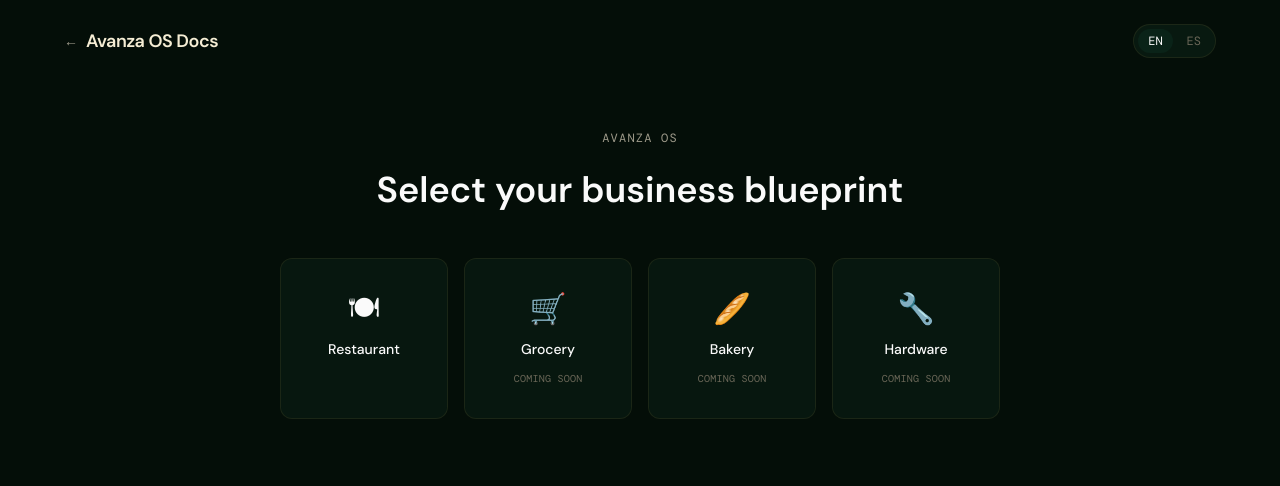
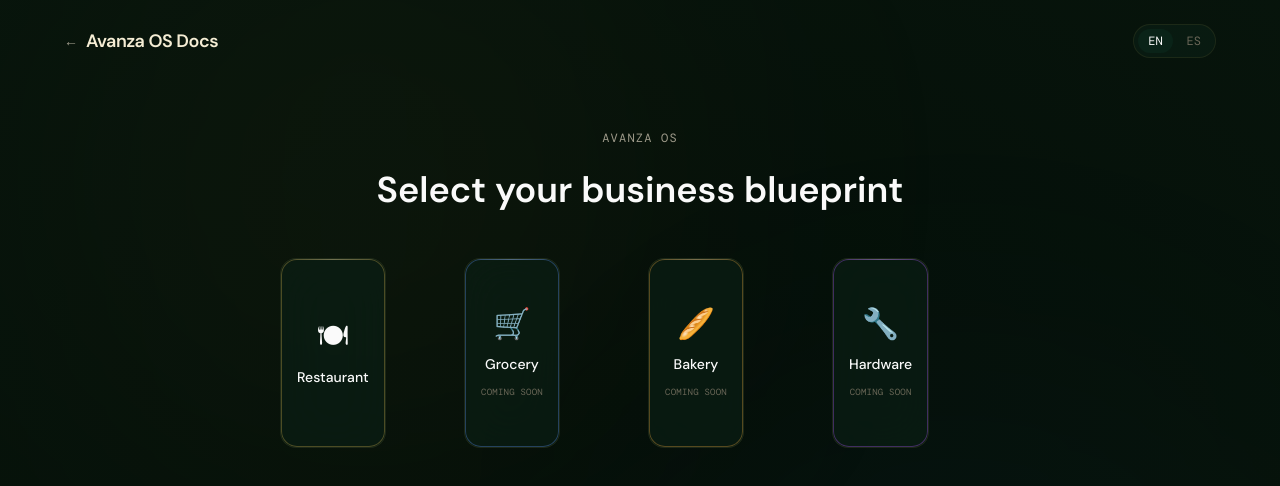
Before and after one commit to avanzatech/avanza-docs, a React (Vite) app: page /docs/1/os/pick in a window 1280 px wide. Shown: the top 486 px of the page. Built offline with nearby package versions, Linux system fonts and the light colour scheme; the HTML template or start-up script is replaced by a standard one.

Commit message:
redesign blueprint picker — shared card style, ambient background, coming soon lock

```diff
--- a/src/pages/BlueprintPicker.tsx
+++ b/src/pages/BlueprintPicker.tsx
@@ -1,59 +1,131 @@
-import { motion } from "framer-motion";
+import { useRef, useState } from "react";
+import { motion, useMotionValue, useTransform, useSpring } from "framer-motion";
 import { useNavigate } from "react-router-dom";
 import { usePreferences } from "../lib/LanguageContext";
 import LanguageSwitcher from "../components/LanguageSwitcher";
+import AmbientBackground from "../components/AmbientBackground";
+import ComingSoonOverlay from "../components/ComingSoonOverlay";
 
 const blueprints = [
-  { id: "restaurant", icon: "🍽", en: "Restaurant", es: "Restaurante", active: true },
-  { id: "grocery", icon: "🛒", en: "Grocery", es: "Tienda de Alimentación", active: false },
-  { id: "bakery", icon: "🥖", en: "Bakery", es: "Panadería", active: false },
-  { id: "hardware", icon: "🔧", en: "Hardware", es: "Ferretería", active: false },
+  { id: "restaurant", icon: "🍽", en: "Restaurant", es: "Restaurante", active: true, glow: "rgba(201,168,76,0.16)" },
+  { id: "grocery", icon: "🛒", en: "Grocery", es: "Tienda de Alimentación", active: false, glow: "rgba(91,141,239,0.14)" },
+  { id: "bakery", icon: "🥖", en: "Bakery", es: "Panadería", active: false, glow: "rgba(232,163,61,0.14)" },
+  { id: "hardware", icon: "🔧", en: "Hardware", es: "Ferretería", active: false, glow: "rgba(168,85,247,0.14)" },
 ];
+
+// Same tilt/glow interaction as the main landing page's ProductCard, scaled
+// down for a 4-up grid — one shared visual language across both screens.
+function BlueprintCard({
+  b,
+  lang,
+  t,
+  onSelect,
+}: {
+  b: (typeof blueprints)[number];
+  lang: "en" | "es";
+  t: (en: string, es: string) => string;
+  onSelect: () => void;
+}) {
+  const ref = useRef<HTMLButtonElement>(null);
+  const mx = useMotionValue(0.5);
+  const my = useMotionValue(0.5);
+  const spring = { stiffness: 200, damping: 20 };
+  const rotateX = useSpring(useTransform(my, [0, 1], [6, -6]), spring);
+  const rotateY = useSpring(useTransform(mx, [0, 1], [-6, 6]), spring);
+  const glowX = useTransform(mx, [0, 1], ["0%", "100%"]);
+  const glowY = useTransform(my, [0, 1], ["0%", "100%"]);
+
+  const onMouseMove = (e: React.MouseEvent<HTMLButtonElement>) => {
+    const rect = ref.current?.getBoundingClientRect();
+    if (!rect) return;
+    mx.set((e.clientX - rect.left) / rect.width);
+    my.set((e.clientY - rect.top) / rect.height);
+  };
+  const onMouseLeave = () => { mx.set(0.5); my.set(0.5); };
+
+  return (
+    <motion.button
+      ref={ref}
+      whileHover={{ y: -6 }}
+      whileTap={{ scale: 0.98 }}
+      onMouseMove={onMouseMove}
+      onMouseLeave={onMouseLeave}
+      onClick={onSelect}
+      style={{ rotateX, rotateY, transformPerspective: 900 }}
+      className="group relative flex min-h-[190px] flex-col items-center justify-center gap-3 overflow-hidden rounded-2xl border border-brd bg-card px-4 py-8 backdrop-blur-xl transition-[border-color,box-shadow] duration-300 hover:border-white/10"
+    >
+      <div
+        className="pointer-events-none absolute inset-0 opacity-0 transition-opacity duration-300 group-hover:opacity-100"
+        style={{ background: `radial-gradient(220px circle at ${glowX} ${glowY}, ${b.glow}, transparent 70%)` }}
+      />
+      <div
+        className="pointer-events-none absolute inset-0 rounded-2xl transition-shadow duration-300 group-hover:shadow-[0_20px_50px_-15px_rgba(0,0,0,0.6)]"
+        style={{ boxShadow: `inset 0 0 0 1px ${b.glow.replace(/[\d.]+\)$/, "0.35)")}` }}
+      />
+      <div
+        className="pointer-events-none absolute inset-x-0 top-0 h-px"
+        style={{ background: "linear-gradient(90deg, transparent, rgba(255,255,255,0.2), transparent)" }}
+      />
+
+      <div className="relative flex flex-col items-center gap-3">
+        <span className="text-3xl">{b.icon}</span>
+        <span className="text-sm font-medium text-text">{lang === "en" ? b.en : b.es}</span>
+        {!b.active && (
+          <span className="font-mono text-[9px] uppercase tracking-wide text-text-dim">
+            {t("Coming soon", "Próximamente")}
+          </span>
+        )}
+      </div>
+    </motion.button>
+  );
+}
 
 export default function BlueprintPicker() {
   const { lang, t, setBlueprint } = usePreferences();
   const navigate = useNavigate();
+  const [showComingSoon, setShowComingSoon] = useState(false);
+
+  const select = (b: (typeof blueprints)[number]) => {
+    if (!b.active) {
+      setShowComingSoon(true);
+      return;
+    }
+    setBlueprint(b.id as "restaurant");
+    navigate(`/docs/${lang}/os/restaurant`);
+  };
 
   return (
-    <div className="min-h-screen bg-bg">
-      <header className="flex items-center justify-between px-8 py-6 md:px-16">
+    <div className="relative min-h-screen overflow-hidden bg-bg">
+      <AmbientBackground />
+
+      <header className="relative z-10 flex items-center justify-between px-8 py-6 md:px-16">
         <button onClick={() => navigate("/?home=1")} className="flex items-center gap-2 text-sm text-text-muted hover:text-text">
           ← <span className="font-display text-lg font-semibold tracking-tight text-gold-up">Avanza OS Docs</span>
         </button>
         <LanguageSwitcher />
       </header>
 
-      <main className="mx-auto flex max-w-3xl flex-col items-center px-6 pb-24 pt-12 text-center">
+      <main className="relative z-10 mx-auto flex max-w-3xl flex-col items-center px-6 pb-24 pt-12 text-center">
         <p className="mb-6 font-mono text-xs uppercase tracking-widest text-text-muted">{t("Avanza OS", "Avanza OS")}</p>
         <h1 className="max-w-xl font-display text-3xl font-semibold leading-tight text-text md:text-4xl">
           {t("Select your business blueprint", "Selecciona tu tipo de negocio")}
         </h1>
 
-        <div className="mt-12 grid w-full grid-cols-2 gap-4 md:grid-cols-4">
+        <div className="mt-12 grid w-full grid-cols-2 gap-4 [perspective:1000px] md:grid-cols-4">
           {blueprints.map((b, i) => (
-            <motion.button
+            <motion.div
               key={b.id}
-              initial={{ opacity: 0, y: 12 }}
+              initial={{ opacity: 0, y: 16 }}
               animate={{ opacity: 1, y: 0 }}
-              transition={{ duration: 0.4, delay: i * 0.06 }}
-              whileHover={b.active ? { y: -3 } : undefined}
-              disabled={!b.active}
-              onClick={() => { if (b.active) { setBlueprint(b.id as "restaurant"); navigate(`/docs/${lang}/os/restaurant`); } }}
-              className={`glass-card flex flex-col items-center gap-3 rounded-xl px-4 py-8 transition-colors ${
-                b.active ? "cursor-pointer hover:border-gold/40" : "cursor-not-allowed opacity-40"
-              }`}
+              transition={{ duration: 0.5, delay: i * 0.07, ease: [0.16, 1, 0.3, 1] }}
             >
-              <span className="text-3xl">{b.icon}</span>
-              <span className="text-sm font-medium text-text">{lang === "en" ? b.en : b.es}</span>
-              {!b.active && (
-                <span className="font-mono text-[10px] uppercase tracking-wide text-text-dim">
-                  {t("Coming soon", "Próximamente")}
-                </span>
-              )}
-            </motion.button>
+              <BlueprintCard b={b} lang={lang} t={t} onSelect={() => select(b)} />
+            </motion.div>
           ))}
         </div>
       </main>
+
+      <ComingSoonOverlay open={showComingSoon} onClose={() => setShowComingSoon(false)} />
     </div>
   );
 }
```
